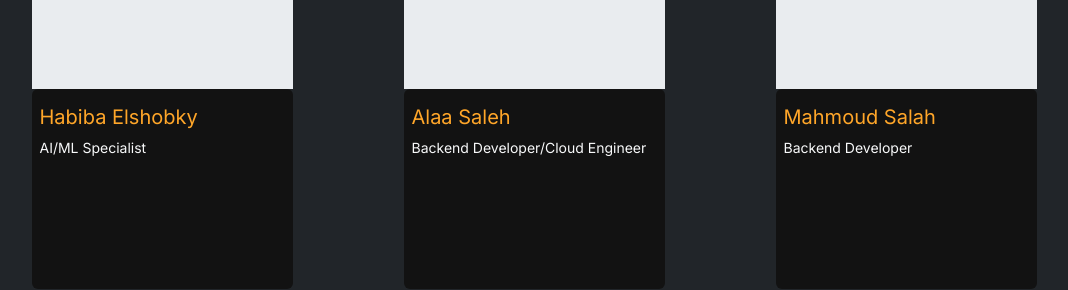
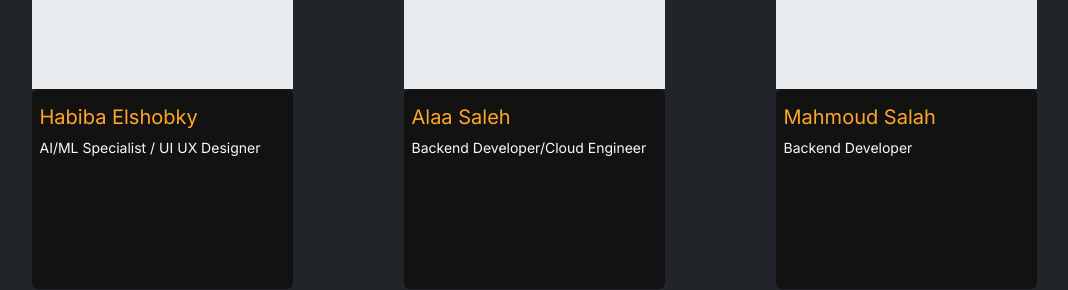
Before and after one commit to AbdullahElrouby750/Lumos, a React (Vite) app: page / in a window 1280 px wide. Shown: the part 2920-3210 px from the top of the page, without its empty margins (94-1162 px from the left). Built offline with nearby package versions, Linux system fonts and the light colour scheme.

Commit message:
edit role for habiba

```diff
--- a/src/data/content.js
+++ b/src/data/content.js
@@ -63,7 +63,7 @@ export const siteContent = {
   },
   {
     name: `Habiba Elshobky `,
-    role: 'AI/ML Specialist',
+    role: 'AI/ML Specialist / UI UX Designer',
   },
   {
     name: `Alaa Saleh`,
```
